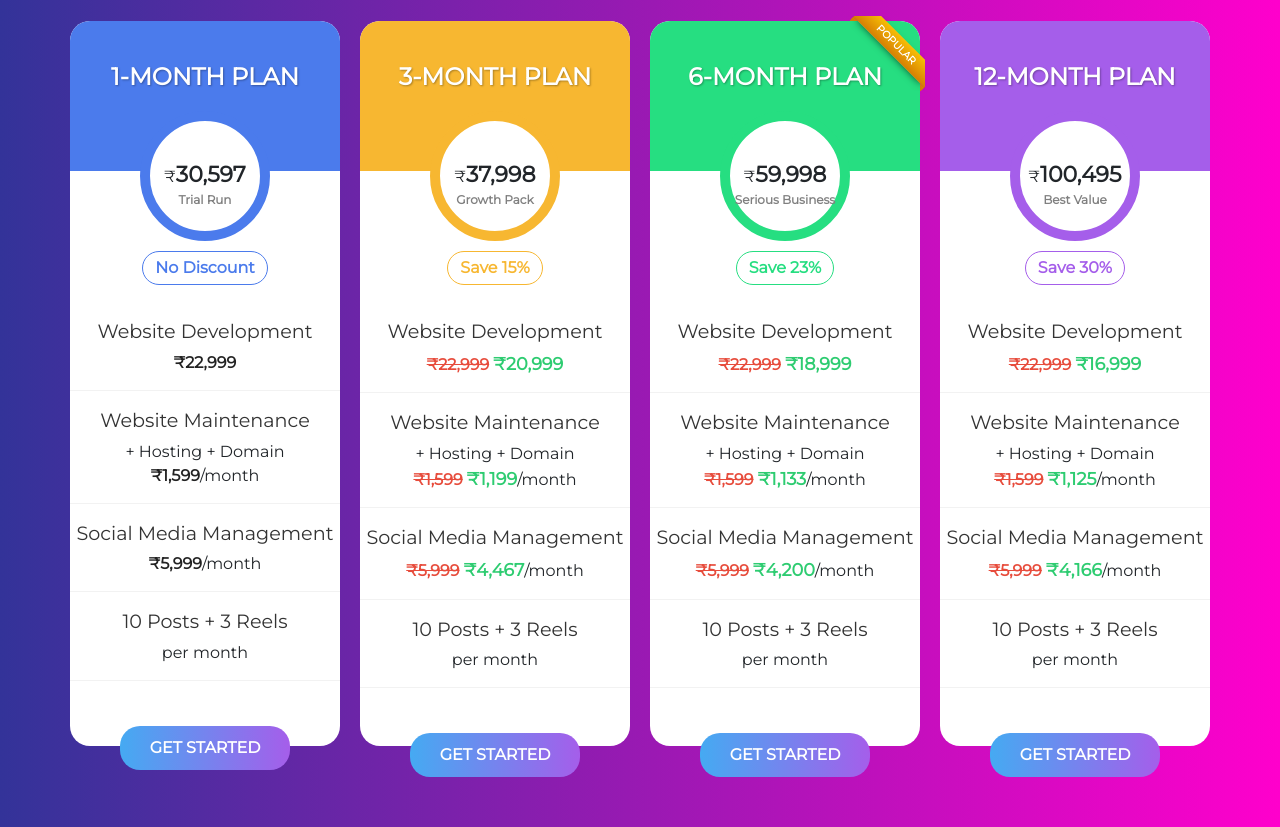
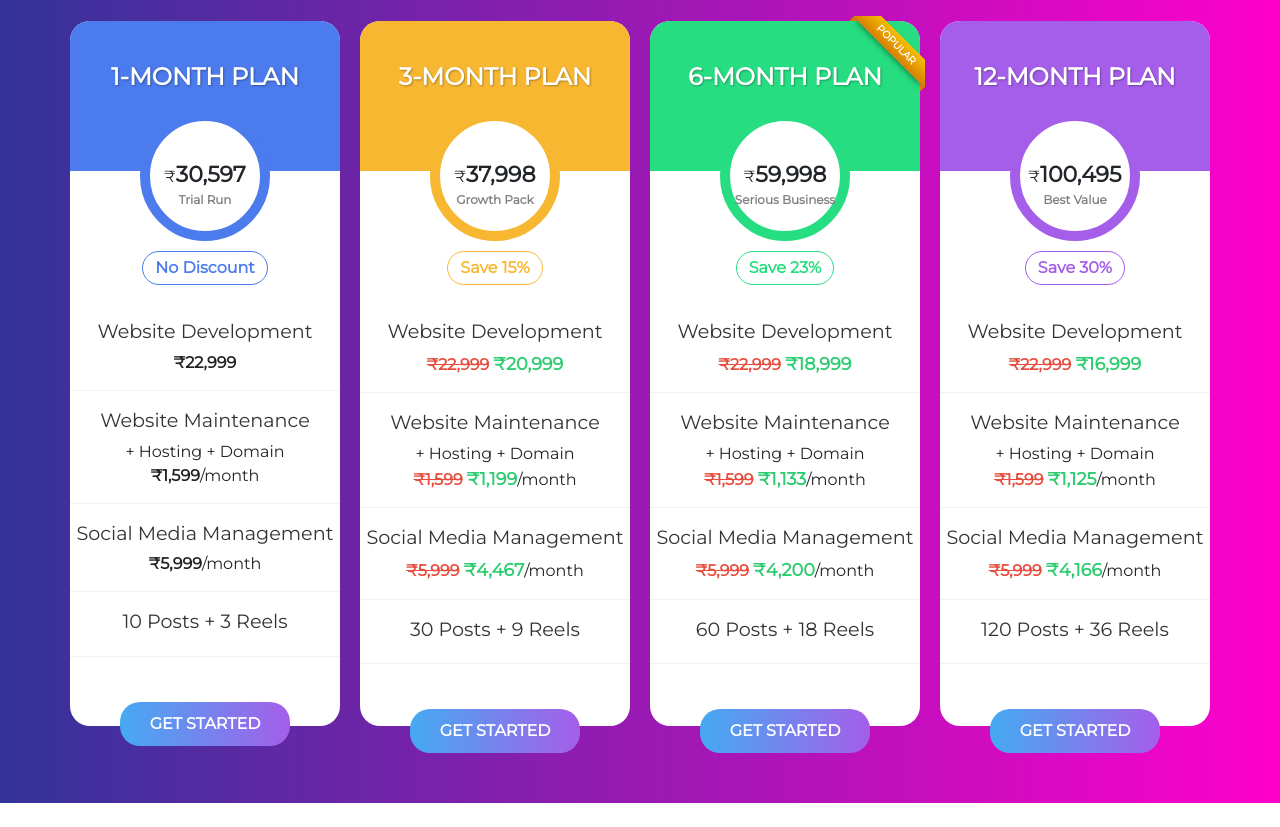
Before and after one commit to ShivanshDengla/ShivanshDengla.github.io, a plain HTML site: page pricing.html in a window 1280 px wide. Shown: the part 809-1636 px from the top of the page. After the commit the page ends 1612 px from the top, so only its background shows below. Drawn offline with nearby package versions, Linux system fonts and the light colour scheme.

Commit message:
pricing change

```diff
--- a/pricing.html
+++ b/pricing.html
@@ -183,7 +183,7 @@
             -webkit-transition: 0.4s background-color ease;
             -ms-transition: 0.4s background-color ease;
             transition: 0.4s background-color ease;
-            height: 725px; /* Increased height to fit all content */
+            height: 705px; /* Increased height to fit all content */
             background-color: white;
             -moz-border-radius: 20px;
             -webkit-border-radius: 20px;
@@ -507,7 +507,6 @@
                     </li>
                     <li>
                         <strong>10 Posts + 3 Reels</strong>
-                        per month
                     </li>
                 </ul>
                 <div class="buy-button-box">
@@ -544,8 +543,8 @@
                         <del>₹5,999</del> <span class="current-price">₹4,467</span>/month
                     </li>
                     <li>
-                        <strong>10 Posts + 3 Reels</strong>
-                        per month
+                        <strong>30 Posts + 9 Reels</strong>
+
                     </li>
                 </ul>
                 <div class="buy-button-box">
@@ -584,8 +583,8 @@
                         <del>₹5,999</del> <span class="current-price">₹4,200</span>/month
                     </li>
                     <li>
-                        <strong>10 Posts + 3 Reels</strong>
-                        per month
+                        <strong>60 Posts + 18 Reels</strong>
+
                     </li>
                 </ul>
                 <div class="buy-button-box">
@@ -622,8 +621,8 @@
                         <del>₹5,999</del> <span class="current-price">₹4,166</span>/month
                     </li>
                     <li>
-                        <strong>10 Posts + 3 Reels</strong>
-                        per month
+                        <strong>120 Posts + 36 Reels</strong>
+
                     </li>
                 </ul>
                 <div class="buy-button-box">
```
